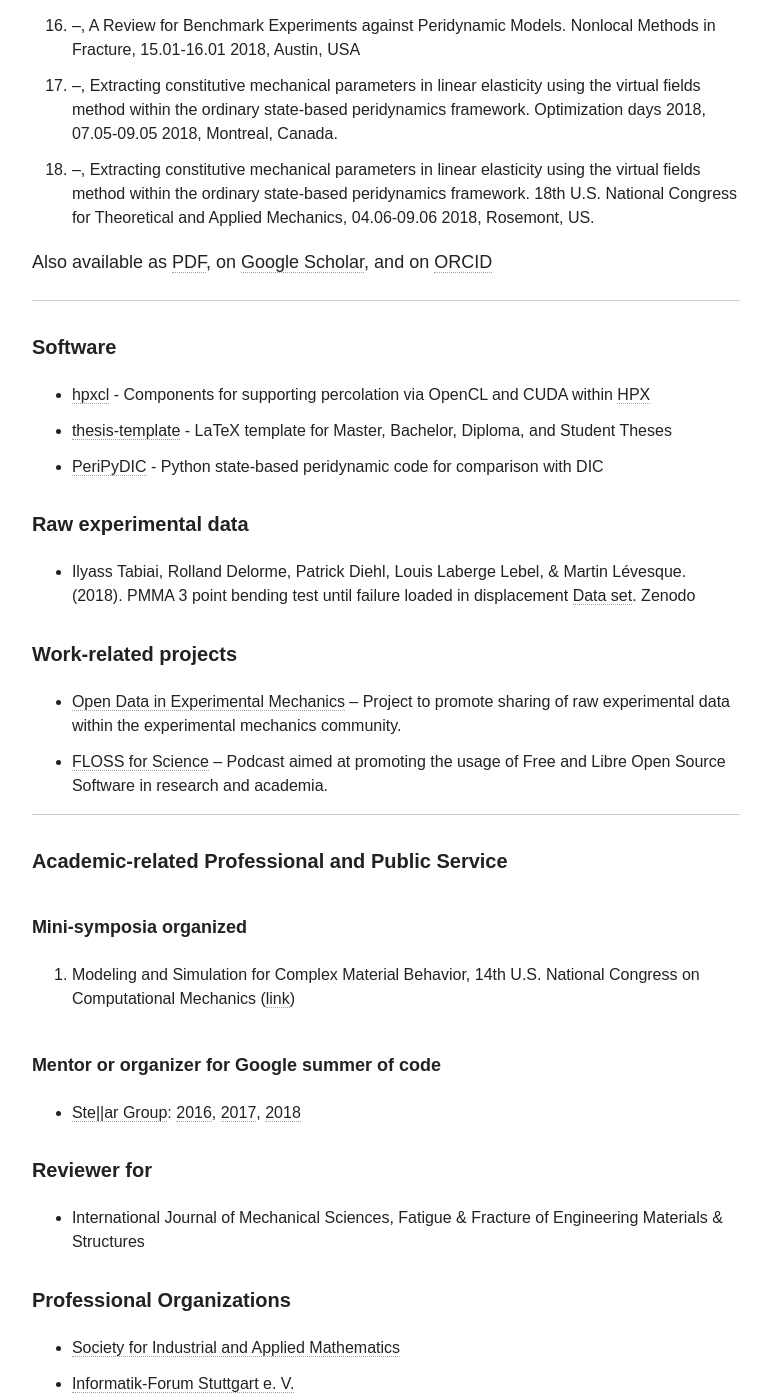
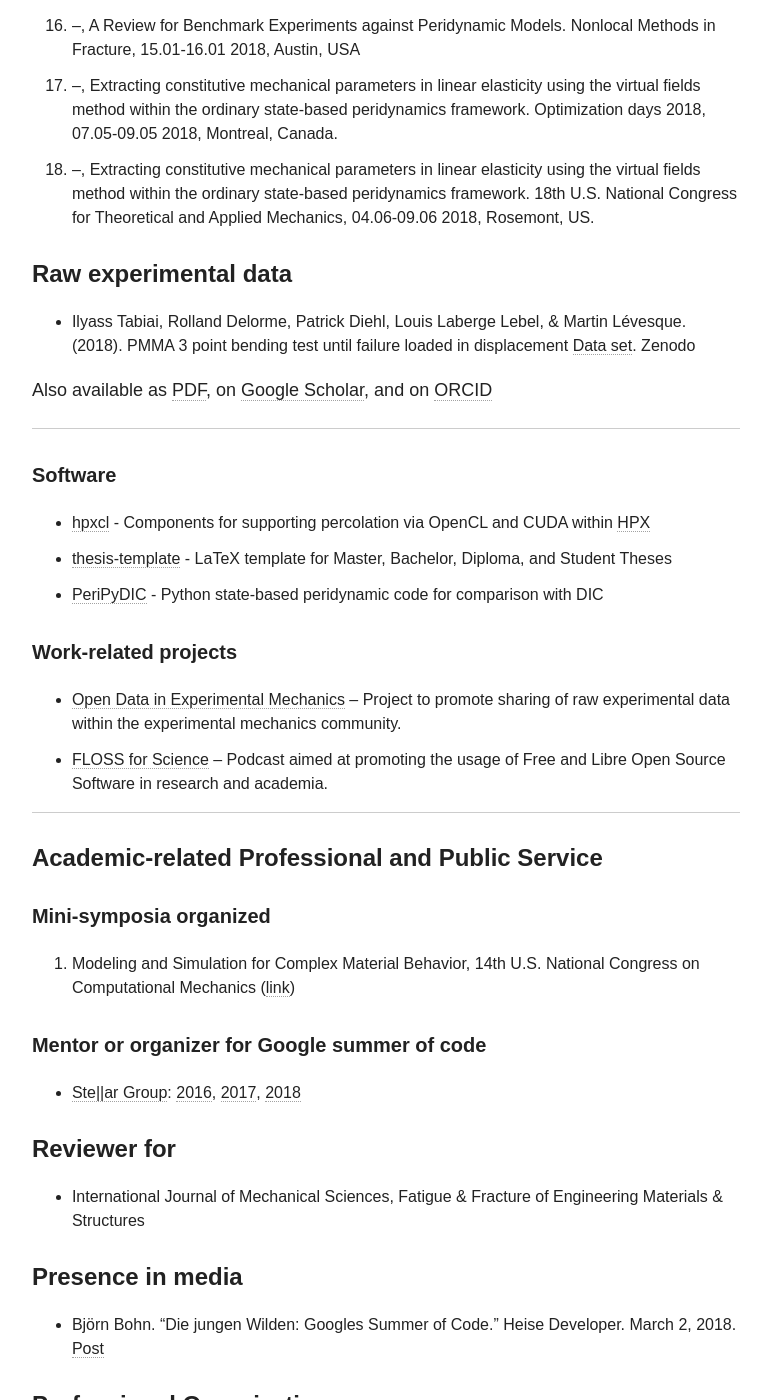
Before and after one commit to diehlpk/diehlpk.github.io, a Jekyll site: the page built from cv/index.md, in a window 1280 px wide and 1400 px high, scrolled down 4225 px. Shown: the whole window, without its empty margins (254-1025 px from the left). Built offline with Jekyll 4.4.1, drawn with Linux system fonts in a browser that asks for light colours; nearby versions of some CDN libraries; some web fonts are replaced.

Commit message:
Update CV

```diff
--- a/cv/index.md
+++ b/cv/index.md
@@ -119,6 +119,9 @@ fields method within the ordinary state-based peridynamics framework. Optimizati
 fields method within the ordinary state-based peridynamics framework. 18th U.S. National
 Congress for Theoretical and Applied Mechanics, 04.06-09.06 2018, Rosemont, US.
 
+#### Raw experimental data
+* Ilyass Tabiai, Rolland Delorme, Patrick Diehl, Louis Laberge Lebel, & Martin Lévesque. (2018). PMMA 3 point bending test until failure loaded in displacement [Data set](http://doi.org/10.5281/zenodo.1172068). Zenodo
+
 Also available as [PDF]({{ site.url }}/assets/list.pdf), on [Google Scholar](https://scholar.google.com/citations?user=TapM4vAAAAAJ&hl=en), and on [ORCID](https://orcid.org/0000-0003-3922-8419)
 
 ---
@@ -128,29 +131,30 @@ Also available as [PDF]({{ site.url }}/assets/list.pdf), on [Google Scholar](htt
 * [thesis-template](https://github.com/latextemplates/scientific-thesis-template) - LaTeX template for Master, Bachelor, Diploma, and Student Theses
 * [PeriPyDIC](https://github.com/lm2-poly/PeriPyDIC) - Python state-based peridynamic code for comparison with DIC
 
-##### Raw experimental data
-* Ilyass Tabiai, Rolland Delorme, Patrick Diehl, Louis Laberge Lebel, & Martin Lévesque. (2018). PMMA 3 point bending test until failure loaded in displacement [Data set](http://doi.org/10.5281/zenodo.1172068). Zenodo
-
 ##### Work-related projects
 * [Open Data in Experimental Mechanics](https://opendataexpmechanics.github.io/) -- Project to promote sharing of raw experimental data within the experimental mechanics community.
 * [FLOSS for Science](https://flossforscience.github.io/) -- Podcast aimed at promoting the usage of Free and Libre Open Source Software in research and academia.
 
 ---
 
-##### Academic-related Professional and Public Service
+#### Academic-related Professional and Public Service
 
-###### Mini-symposia organized
+##### Mini-symposia organized
 
 1. Modeling and Simulation for Complex Material Behavior, 14th U.S. National Congress on Computational Mechanics ([link](http://14.usnccm.org/MS402))
 
-###### Mentor or organizer for [Google summer of code](https://summerofcode.withgoogle.com/)
+##### Mentor or organizer for [Google summer of code](https://summerofcode.withgoogle.com/)
 * <a href="http://stellar-group.org/">Ste||ar Group</a>: [2016]({{ site.url }}/blog/gsc-projects/#implement-a-mapreduce-framework-2016), [2017]({{ site.url }}/blog/gsc-projects/#hpxcl--asynchronous-integration-of-cuda-and-opencl-to-hpx-2017), [2018]({{ site.url }}/blog/gsc-projects/#hpx-backend-for-opencv-2018)
 
-##### Reviewer for
+#### Reviewer for
 
 * International Journal of Mechanical Sciences, Fatigue & Fracture of Engineering Materials & Structures
 
-##### Professional Organizations
+#### Presence in media
+
+* Björn Bohn. “Die jungen Wilden: Googles Summer of Code.” Heise Developer. March 2, 2018. [Post](https://www.heise.de/developer/artikel/Die-jungen-Wilden-Googles-Summer-of-Code-3979634.html)
+
+#### Professional Organizations
 * [Society for Industrial and Applied Mathematics](https://www.siam.org/)
 * [Informatik-Forum Stuttgart e. V.](http://www.infos.informatik.uni-stuttgart.de/)
 
```
